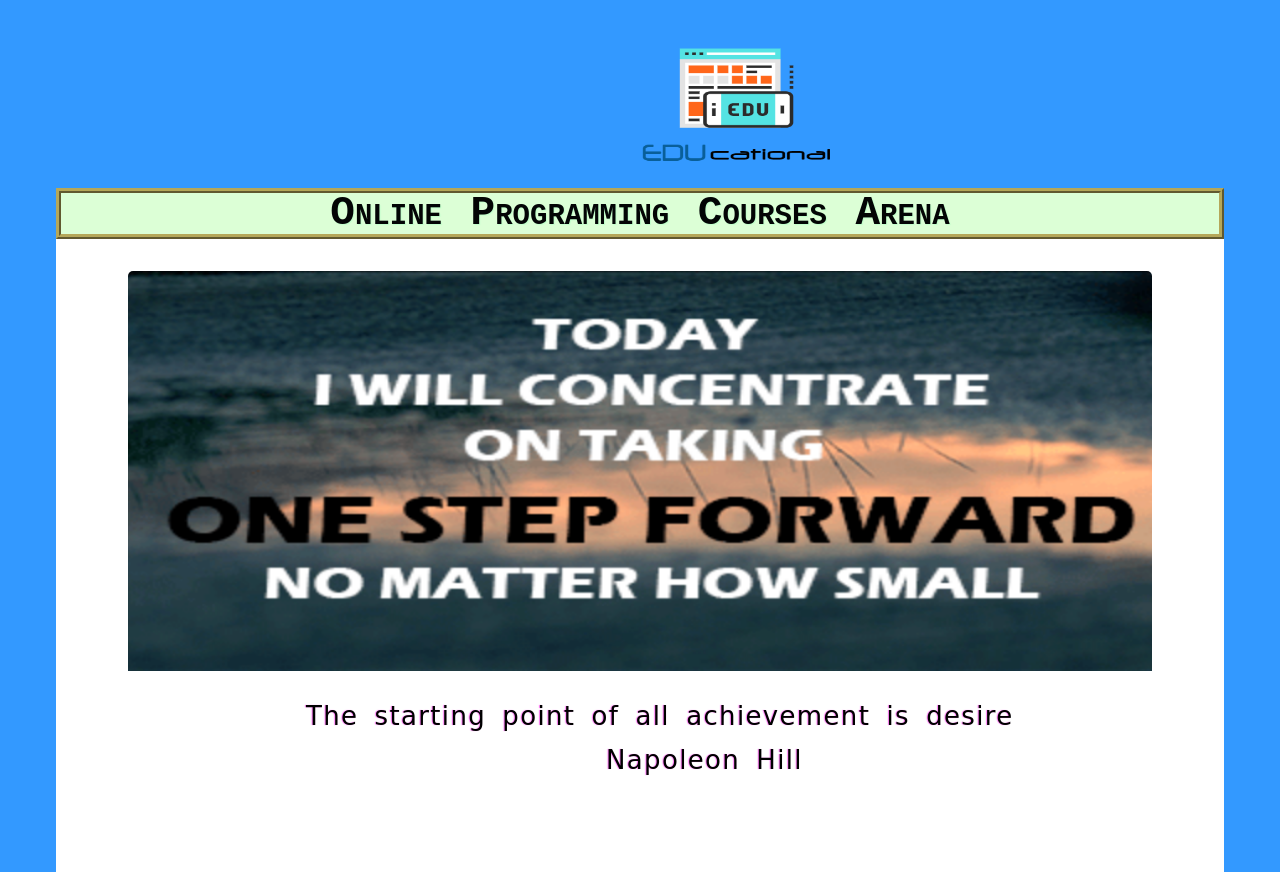
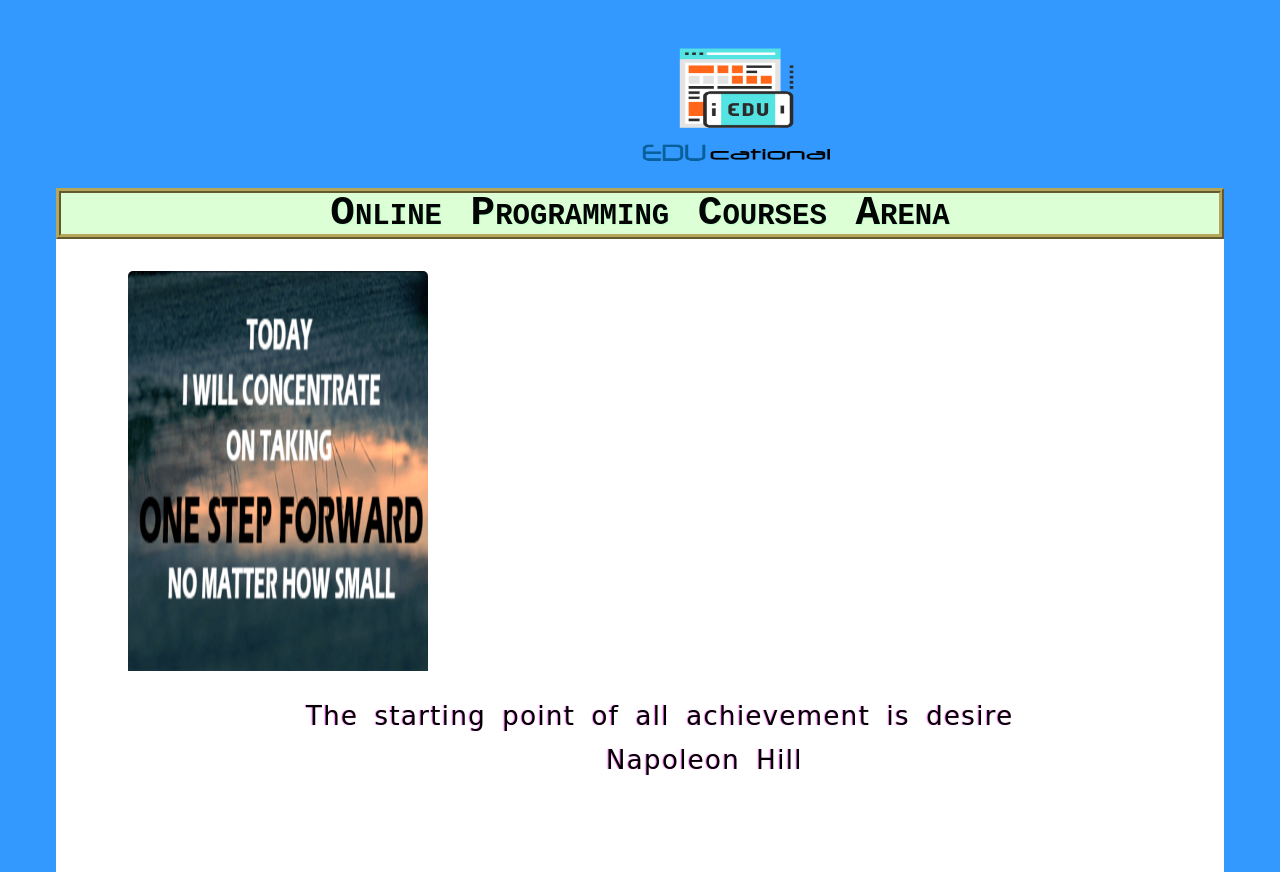
Before and after one commit to gowtham-star/gowtham-star.github.io, a PHP site: page / in a window 1280 px wide. Shown: the top 872 px of the page. Run offline with PHP 8.4, Linux system fonts and the light colour scheme; some libraries are stand-ins or nearby versions.

Commit message:
Update productscard.css

```diff
--- a/productscard.css
+++ b/productscard.css
@@ -82,7 +82,7 @@ html,body {
 }
 
 .slider-wrapper {
-	width: 100%;
+	width: 300px;
 	height: 400px;
 	position: relative;
 }
```
